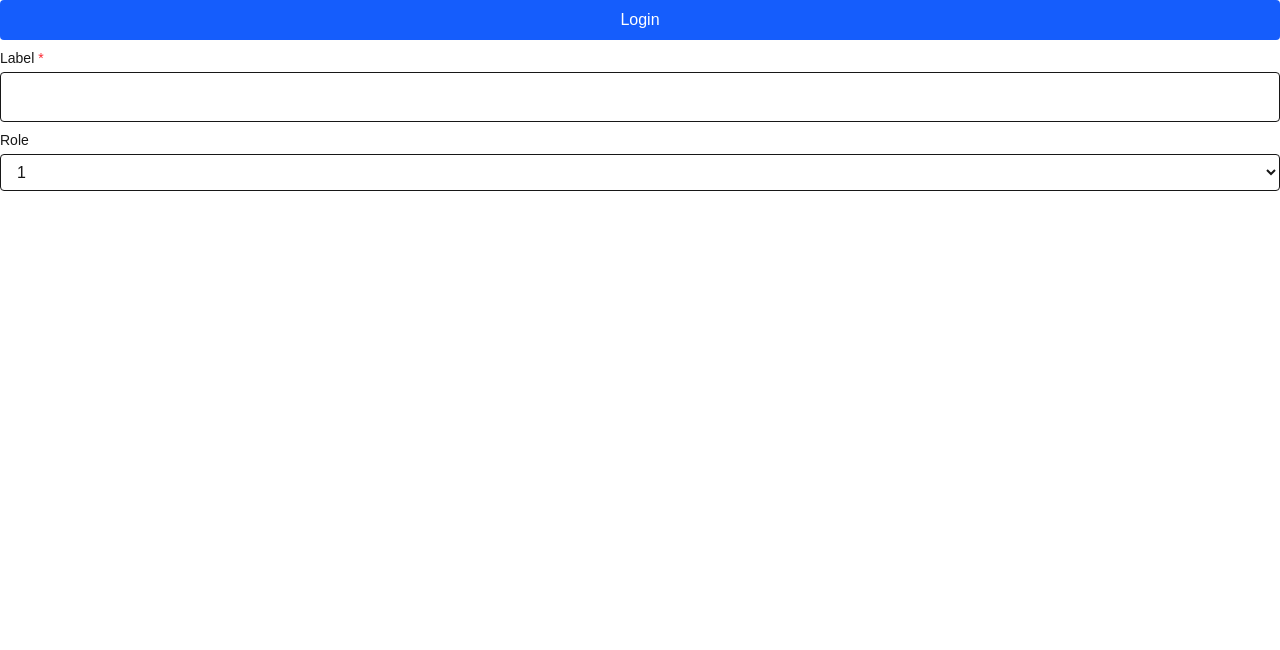
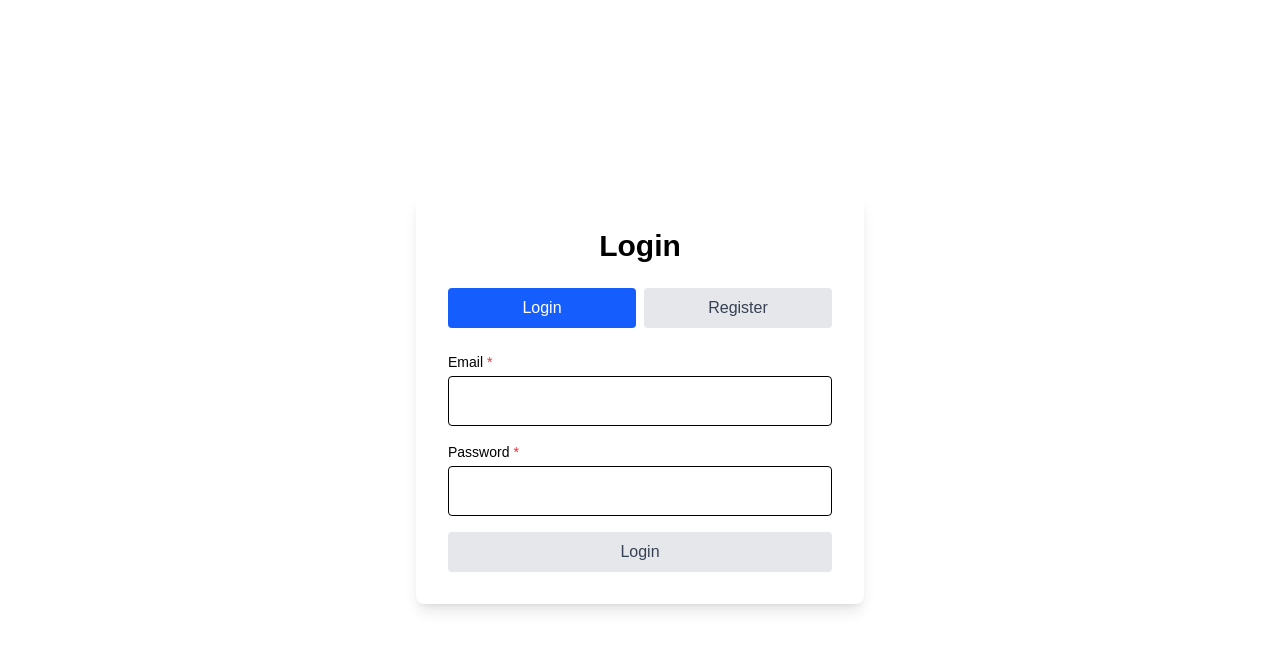
Before and after one commit to elab-development/internet-tehnologije-2025-vebappzaevidencijuradova_2022_0079, a Next.js app: page / in a window 1280 px wide. Shown: the top 650 px of the page. Built offline with nearby package versions, Linux system fonts and the light colour scheme.

Commit message:
Login i register

```diff
--- /dev/null
+++ b/app/dashboard/page.tsx
@@ -0,0 +1,8 @@
+import React from 'react'
+
+const Page = () => {
+    return (
+        <div>Page</div>
+    )
+}
+export default Page
--- a/app/page.tsx
+++ b/app/page.tsx
@@ -1,26 +1,160 @@
+'use client';
+
+import { useState } from 'react';
+import { useRouter } from 'next/navigation';
 import {Input, Select} from "@/components/Input"
 import {Button} from "@/components/Button"
 
 export default function Home() {
+    const router = useRouter();
+    const [isLogin, setIsLogin] = useState(true);
+    const [loading, setLoading] = useState(false);
+    const [error, setError] = useState('');
+
+    const [formData, setFormData] = useState({
+        email: '',
+        password: '',
+        firstName: '',
+        lastName: '',
+        role: 'STUDENT',
+    });
+
+    const handleSubmit = async (e: React.FormEvent) => {
+        e.preventDefault();
+        setError('');
+        setLoading(true);
+
+        try {
+            const response = await fetch('/api/auth', {
+                method: 'POST',
+                headers: { 'Content-Type': 'application/json' },
+                body: JSON.stringify({
+                    action: isLogin ? 'login' : 'register',
+                    ...formData,
+                }),
+            });
+
+            const data = await response.json();
+
+            if (!response.ok) {
+                throw new Error(data.error || 'Something went wrong');
+            }
+
+            if (isLogin) {
+                router.push('/dashboard');
+            } else {
+                setIsLogin(true);
+                setError('Registration successful! Please login.');
+            }
+        } catch (err: any) {
+            setError(err.message);
+        } finally {
+            setLoading(false);
+        }
+    };
+
     return (
-    <div className="flex flex-col gap-2">
-      <Button variant={"primary"}>
+        <div className="min-h-screen flex items-center justify-center p-4">
+            <div className="bg-white rounded-lg shadow-lg p-8 w-full max-w-md">
+                <h1 className="text-3xl font-bold text-center mb-6 text-black">
+                    {isLogin ? 'Login' : 'Register'}
+                </h1>
+
+                <div className="flex gap-2 mb-6 items-center content-center">
+                    <Button
+                        onClick={() => setIsLogin(true)}
+                        variant={isLogin ? 'primary' : 'secondary'}
+                        className="flex-1"
+
+                    >
                         Login
                     </Button>
+
+
+                    <Button
+                        onClick={() => setIsLogin(false)}
+                        variant={!isLogin ? 'primary' : 'secondary'}
+                        className="flex-1"
+                    >
+                        Register
+                    </Button>
+
+                </div>
+
+                <form onSubmit={handleSubmit} className="space-y-4">
+                    {!isLogin && (
+                        <>
                             <Input
-            label={"Label"}
+                                label="First Name"
                                 type="text"
                                 required
+                                value={formData.firstName}
+                                onChange={(e) =>
+                                    setFormData({ ...formData, firstName: e.target.value })
+                                }
+                            />
+                            <Input
+                                label="Last Name"
+                                type="text"
+                                required
+                                value={formData.lastName}
+                                onChange={(e) =>
+                                    setFormData({ ...formData, lastName: e.target.value })
+                                }
                             />
                             <Select
                                 label="Role"
-
+                                value={formData.role}
+                                onChange={(e) =>
+                                    setFormData({ ...formData, role: e.target.value })
+                                }
                                 options={[
-                { value: '1', label: '1' },
-                { value: '2', label: '2' },
+                                    { value: 'STUDENT', label: 'Student' },
+                                    { value: 'TEACHER', label: 'Teacher' },
                                 ]}
                             />
+                        </>
+                    )}
 
+                    <Input
+                        label="Email"
+                        type="email"
+                        required
+                        value={formData.email}
+                        onChange={(e) =>
+                            setFormData({ ...formData, email: e.target.value })
+                        }
+                    />
+
+                    <Input
+                        label="Password"
+                        type="password"
+                        required
+                        value={formData.password}
+                        onChange={(e) =>
+                            setFormData({ ...formData, password: e.target.value })
+                        }
+                    />
+
+                    {error && (
+                        <div className={`p-3 rounded text-sm ${
+                            error.includes('successful')
+                                ? 'bg-green-100 text-green-700'
+                                : 'bg-red-100 text-red-700'
+                        }`}>
+                            {error}
+                        </div>
+                    )}
+
+                    <Button
+                        type="submit"
+                        loading={loading}
+                        className="w-full"
+                    >
+                        {isLogin ? 'Login' : 'Register'}
+                    </Button>
+                </form>
+            </div>
         </div>
     );
 }
--- a/components/Input.tsx
+++ b/components/Input.tsx
@@ -4,15 +4,15 @@ interface InputProps extends React.InputHTMLAttributes<HTMLInputElement> {
 
 export function Input({ label, className = '', ...props }: InputProps) {
     return (
-        <div className="w-full">
+        <div className="w-full text-black">
             {label && (
-                <label className="block text-sm font-medium mb-1">
+                <label className="block text-sm font-medium mb-1 text-black">
                     {label}
                     {props.required && <span className="text-red-500 ml-1">*</span>}
                 </label>
             )}
             <input
-                className={`w-full p-3 border rounded focus:outline-none focus:ring-2 focus:ring-blue-500 ${className}`}
+                className={`w-full p-3 border rounded focus:outline-none focus:ring-2 focus:ring-blue-500 text-black ${className}`}
                 {...props}
             />
         </div>
@@ -26,9 +26,9 @@ interface SelectProps extends React.SelectHTMLAttributes<HTMLSelectElement> {
 
 export function Select({ label, options, className = '', ...props }: SelectProps) {
     return (
-        <div className="w-full">
+        <div className="w-full text-black">
             {label && (
-                <label className="block text-sm font-medium mb-1">
+                <label className="block text-sm font-medium mb-1 text-black">
                     {label}
                 </label>
             )}
```
Lines whose indentation alone changed are shown as unchanged.
